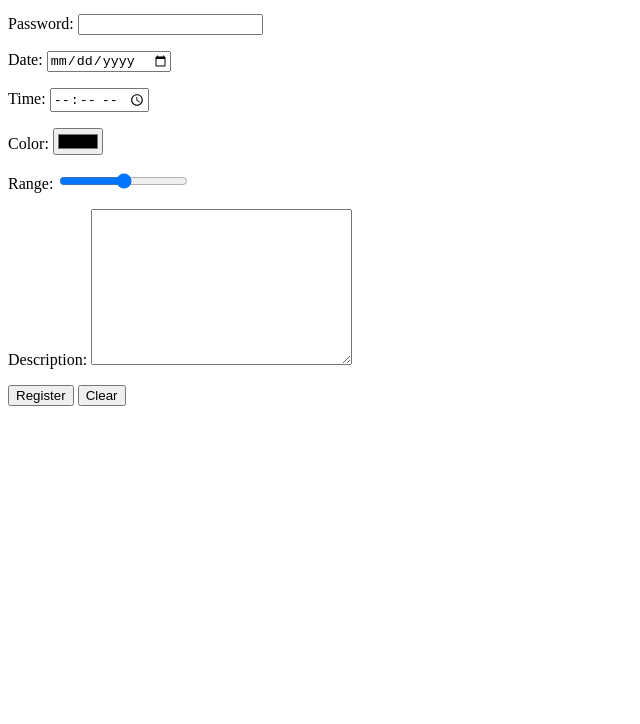
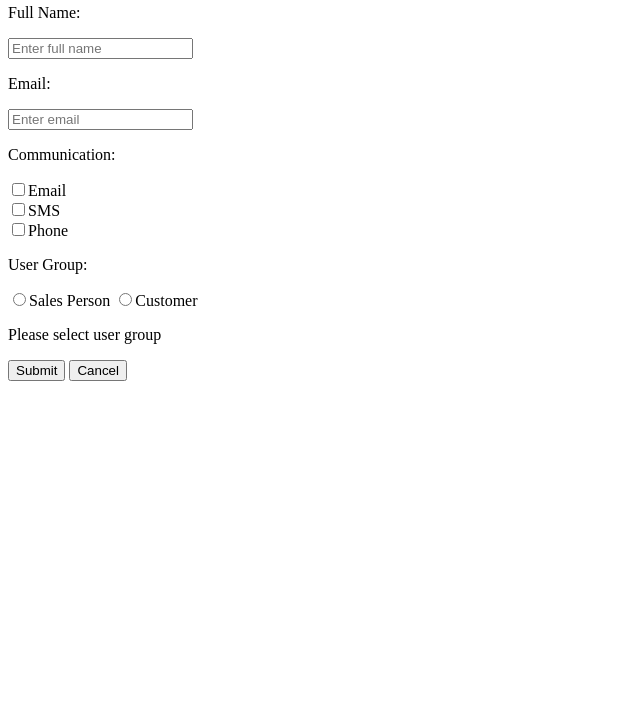
Before and after one commit to lashamerebashvili/html-and-css-practices, a plain HTML site: page 4-Forms/index.html in a window 1280 px wide. Shown: the part 76-800 px from the top of the page, without its empty margins (0-640 px from the left). Drawn offline with Linux system fonts and the light colour scheme.

Commit message:
feat(4-Forms): Finish practice-3

```diff
--- a/4-Forms/index.html
+++ b/4-Forms/index.html
@@ -7,58 +7,39 @@
     <title>Document</title>
 </head>
 <body>
+    <h1>Sign in</h1>
     <form action="/">
+            <p>Full Name:</p>
             <p>
                     <label>
-                            Name:
-                            <input type="text" name="name" placeholder="Artisanal Kale" required>
+                            <input type="text" name="fullName" placeholder="Enter full name" required>
                         </label>
             </p>
             <p>
+            <p>Email:</p>
                     <label>
-                            Email:
-                            <input type="email" name="email" placeholder="bootstrap@example.com" required>
+                            <input type="email" name="email" placeholder="Enter email" required>
                     </label>
             </p>
             <p>
+            <p>Communication:</p>
                     <label>
-                            Password:
-                            <input type="password" name="password" required>
-                        </label>
-            </p>
-            <p>
-                    <label>
-                            Date:
-                            <input type="date" name="date" placeholder="11.04.2019" required>
-                        </label>
-            </p>
-            <p>
-                    <label>
-                            Time:
-                            <input type="time" name="time" required>
-                        </label>
-            </p>
-            <p>
-                    <label>
-                            Color:
-                            <input type="color" name="color" required>
+                            <input type="checkbox" name="communicationEmail">Email <br>
+                            <input type="checkbox" name="communicationSMS">SMS <br>
+                            <input type="checkbox" name="communicationPhone">Phone <br>
                     </label>
             </p>
             <p>
+            <p>User Group:</p>
                     <label>
-                            Range:
-                            <input type="range" name="range" required>
-                        </label>
+                            <input type="radio" name="userGroup" required>Sales Person
+                            <input type="radio" name="userGroup" required>Customer
+                    </label>
             </p>
+            <span>Please select user group</span>
             <p>
-                    <label>
-                            Description:
-                            <textarea name="Description" cols="30" rows="10" required></textarea>
-                        </label>
-            </p>
-            <p>
-                    <input type="submit" value="Register">
-                    <input type="reset" value="Clear">
+                    <input type="submit" value="Submit">
+                    <input type="reset" value="Cancel">
             </p>
     </form>
 </body>
```
